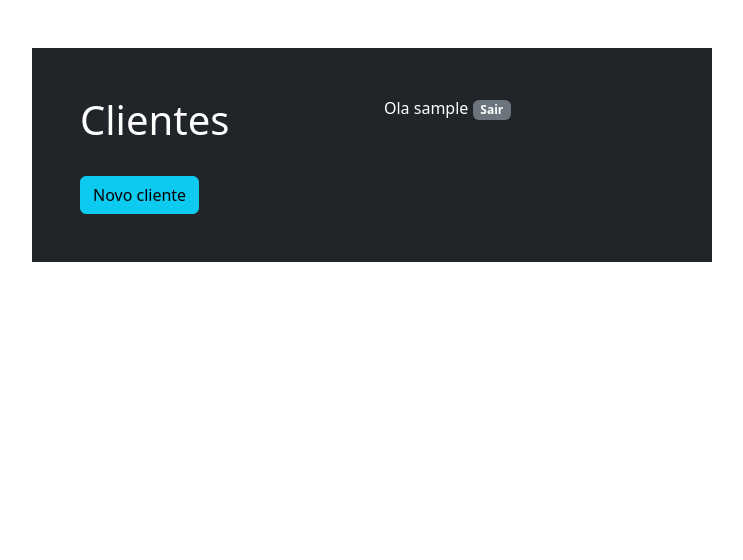
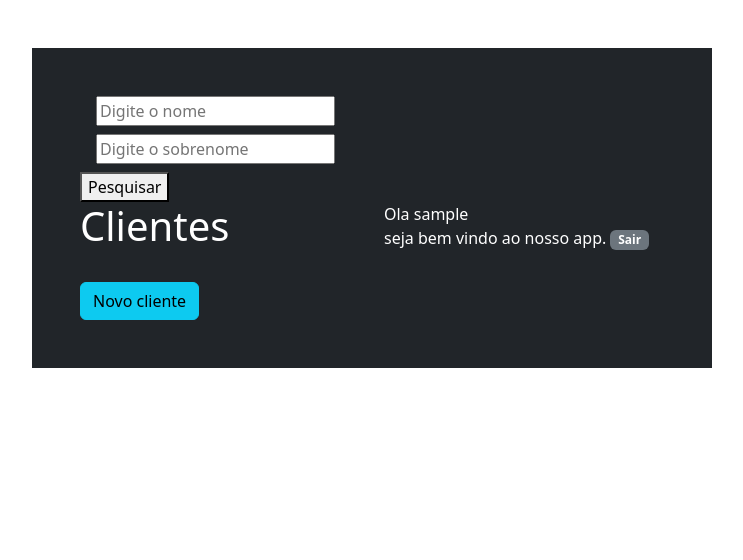
Before and after one commit to GustavoBarretoLima/gestao-clientes, a Django app: page /clientes/list/ in a window 1280 px wide. Shown: the top 560 px of the page, without its empty margins (268-1011 px from the left). Run offline with Django 5.2, Linux system fonts and the light colour scheme; the visitor is signed in with stand-in values (Sample User, id 1); data that the repository does not hold is empty.

Commit message:
incluindo sistema de busca

```diff
--- a/clientes/templates/person.html
+++ b/clientes/templates/person.html
@@ -3,6 +3,19 @@
 {% block title %} Administração {% endblock %}
 
 {% block main %}
+    <div class="row">
+        <div class="col">
+            <form class="form-inline">
+                <div class="form-group mx-sm-3 mb-2">
+                    <input type="text" id="nome" name="nome" placeholder="Digite o nome">
+                </div>
+                <div class="form-group mx-sm-3 mb-2">
+                    <input type="text" id="sobrenome" name="sobrenome" placeholder="Digite o sobrenome">
+                </div>
+                <button type="submit">Pesquisar</button>
+            </form>
+        </div>
+    </div>
 
     <div class="row">
         <div class="col-6">
@@ -10,7 +23,7 @@
             <ul class="list-group">
                 {% for person in persons %}
                 <li class="list-group-item">
-                    <a href="{% url 'persons_update' person.id %}">{{ person.first_name }}</a>
+                    <a href="{% url 'persons_update' person.id %}">{{ person.first_name }} {{ person.last_name }}</a>
                     <a href="{% url 'persons_delete' person.id %}" class="trash-item"><i class="bi bi-trash-fill"></i></a>
                 </li>
 
@@ -26,6 +39,8 @@
             {% if user.is_authenticated %}
             <p>
                 Ola {{ user.username }}
+                <br>
+                seja bem vindo ao nosso app.
                 <a href="{% url 'logout' %}">
                     <span class="badge bg-secondary">Sair</span>
                 </a>
--- a/clientes/views.py
+++ b/clientes/views.py
@@ -5,7 +5,13 @@ from .forms import PersonForm
 
 @login_required
 def persons_list(request):
-    persons = Person.objects.all()
+    nome = request.GET.get('nome', None)
+    sobrenome = request.GET.get('sobrenome', None)
+
+    if nome or sobrenome:
+        persons = Person.objects.filter(first_name__icontains=nome) | Person.objects.filter(last_name__icontains=sobrenome)
+    else:
+        persons = Person.objects.all()
     return render(request, 'person.html', {'persons': persons})
 
 @login_required
```
